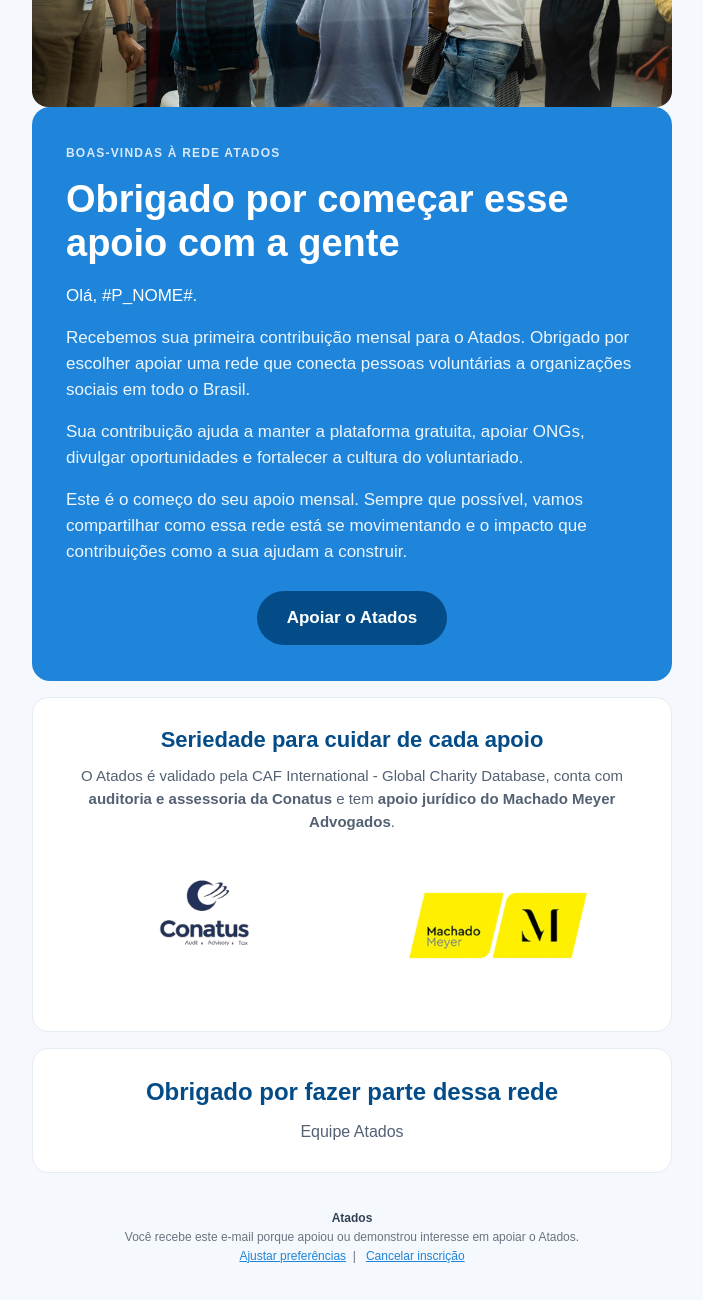
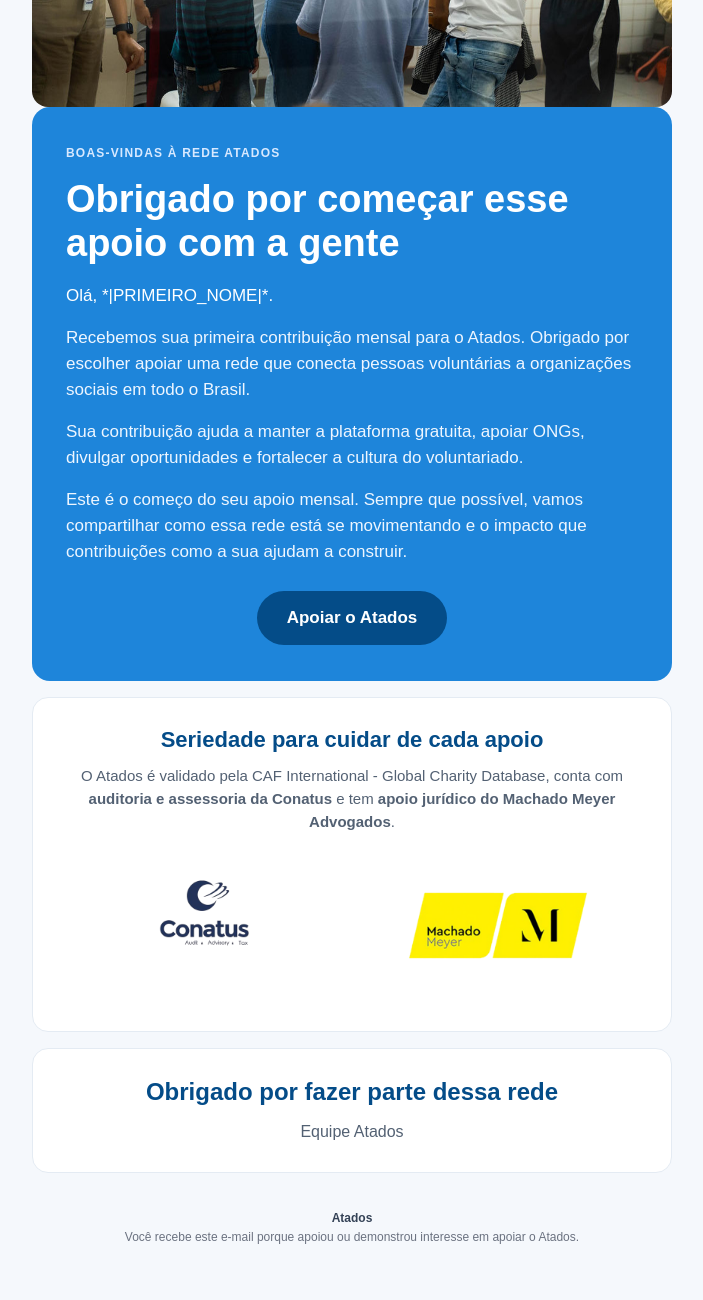
Before and after one commit to defarogab/emailmkt, a plain HTML site: page recorrente-em-confirmacao-01/index.html in a window 1280 px wide. Shown: the part 441-1741 px from the top of the page, without its empty margins (288-991 px from the left). Drawn offline with Linux system fonts and the light colour scheme.

Commit message:
Fix RD variables and footer links

```diff
--- a/recorrente-em-confirmacao-01/index.html
+++ b/recorrente-em-confirmacao-01/index.html
@@ -69,7 +69,7 @@
             <td class="section-pad" style="padding:38px 34px 22px 34px; font-family:Arial, Helvetica, sans-serif; color:#ffffff;">
               <div style="font-size:12px; line-height:16px; font-weight:700; text-transform:uppercase; letter-spacing:0.10em; color:#d8e9ff; margin-bottom:16px;">Boas-vindas à rede Atados</div>
               <h1 class="hero-title" style="margin:0 0 18px 0; font-size:38px; line-height:44px; font-weight:800; color:#ffffff;">Obrigado por começar esse apoio com a gente</h1>
-              <p class="body-text" style="margin:0 0 16px 0; font-size:17px; line-height:26px; color:#ffffff;">Olá, #P_NOME#.</p>
+              <p class="body-text" style="margin:0 0 16px 0; font-size:17px; line-height:26px; color:#ffffff;">Olá, *|PRIMEIRO_NOME|*.</p>
               <p class="body-text" style="margin:0 0 16px 0; font-size:17px; line-height:26px; color:#eef6ff;">Recebemos sua primeira contribuição mensal para o Atados. Obrigado por escolher apoiar uma rede que conecta pessoas voluntárias a organizações sociais em todo o Brasil.</p>
               <p class="body-text" style="margin:0 0 16px 0; font-size:17px; line-height:26px; color:#eef6ff;">Sua contribuição ajuda a manter a plataforma gratuita, apoiar ONGs, divulgar oportunidades e fortalecer a cultura do voluntariado.</p>
               <p class="body-text" style="margin:0; font-size:17px; line-height:26px; color:#eef6ff;">Este é o começo do seu apoio mensal. Sempre que possível, vamos compartilhar como essa rede está se movimentando e o impacto que contribuições como a sua ajudam a construir.</p>
@@ -142,9 +142,7 @@
           <tr>
             <td style="padding:20px 8px 0 8px; font-family:Arial, Helvetica, sans-serif; font-size:12px; line-height:19px; color:#6b7280; text-align:center;">
               <strong style="color:#344256;">Atados</strong><br>
-              Você recebe este e-mail porque apoiou ou demonstrou interesse em apoiar o Atados.<br>
-              <a href="{{URL_PREFERENCIAS}}" target="_blank" style="color:#1E85DA; text-decoration:underline;">Ajustar preferências</a>&nbsp; | &nbsp;
-              <a href="{{URL_DESCADASTRO}}" target="_blank" style="color:#1E85DA; text-decoration:underline;">Cancelar inscrição</a>
+              Você recebe este e-mail porque apoiou ou demonstrou interesse em apoiar o Atados.
             </td>
           </tr>
         </table>
```
